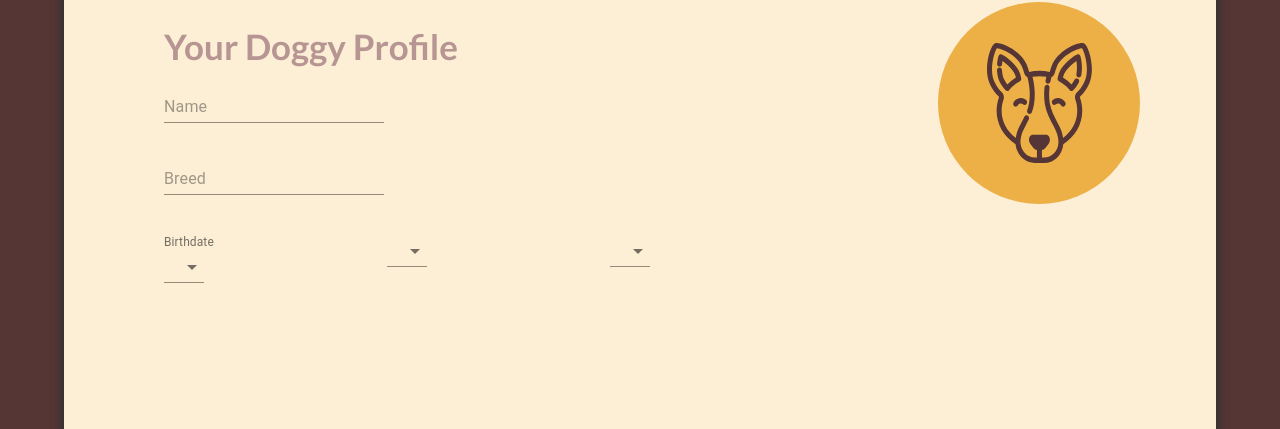
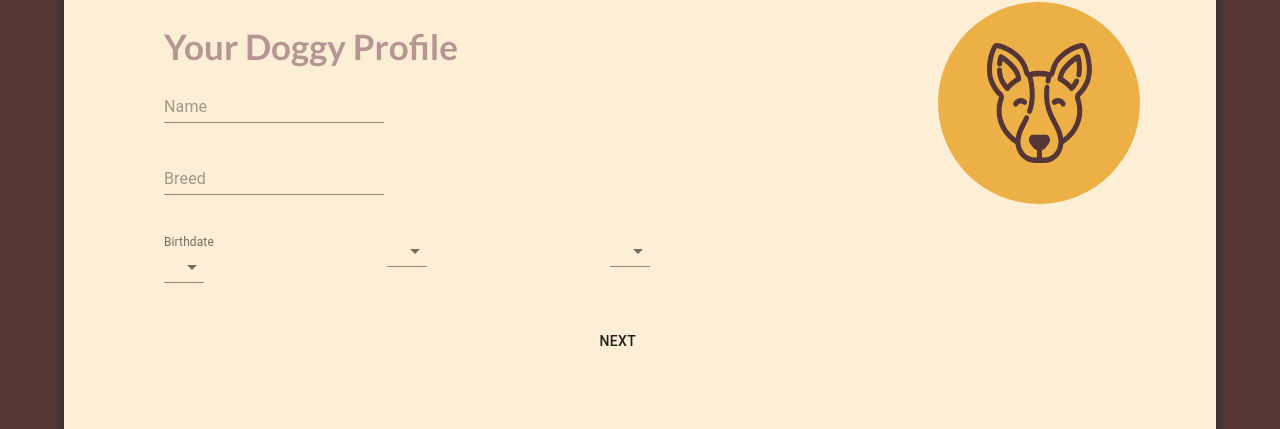
Before and after one commit to susiesko/helloralphie-doggiedata, a React (Create React App) app: page / in a window 1280 px wide. Shown: the part 170-599 px from the top of the page. Built offline with nearby package versions, Linux system fonts and the light colour scheme.

Commit message:
added some css themes and profile badge elements

```diff
--- a/package.json
+++ b/package.json
@@ -5,6 +5,7 @@
   "dependencies": {
     "@material-ui/core": "^4.11.3",
     "@material-ui/icons": "^4.11.2",
+    "@material-ui/styles": "^4.11.3",
     "@material-ui/system": "^4.11.3",
     "@testing-library/jest-dom": "^5.11.9",
     "@testing-library/react": "^11.2.5",
--- a/src/components/Profile/ProfileBadge.js
+++ /dev/null
@@ -1,15 +0,0 @@
-import React from 'react';
-
-import ProfilePic from '../SVGs/ProfilePic';
-
-import classes from './ProfileBadge.module.css';
-
-const ProfileBadge = () => {
-  return (
-    <div className={classes.ProfileBadge}>
-      <ProfilePic/>
-    </div>
-  );
-}
-
-export default ProfileBadge;
--- /dev/null
+++ b/src/components/Profile/ProfileBadge/ProfileBadge.js
@@ -0,0 +1,25 @@
+import React from 'react';
+import { useSelector } from 'react-redux';
+
+import ProfilePic from '../../SVGs/ProfilePic';
+
+import classes from './ProfileBadge.module.css';
+
+const ProfileBadge = () => {
+  const { name, breed, birthdate } = useSelector(state => {
+    return {
+      name: state.profileForm.name,
+      breed: state.profileForm.breed,
+      birthdate: state.profileForm.birthdate
+    }
+  });
+
+  return (
+    <div className={classes.ProfileBadge}>
+      <ProfilePic/>
+
+    </div>
+  );
+}
+
+export default ProfileBadge;
--- a/src/components/Profile/ProfileForm.js
+++ b/src/components/Profile/ProfileForm.js
@@ -1,13 +1,26 @@
 import React from 'react';
+import { useDispatch, useSelector } from 'react-redux';
 import Grid from '@material-ui/core/Grid';
 import TextField from '@material-ui/core/TextField';
+import Button from '@material-ui/core/Button';
+import { makeStyles } from '@material-ui/styles';
 
 import * as actions from '../../store/actions/index';
+import BirthdatePicker from '../DatePicker/BirthdatePicker/BirthdatePicker';
 
-import classes from './ProfileForm.module.css';
+//import classes from './ProfileForm.module.css';
 
-import BirthdatePicker from '../DatePicker/BirthdatePicker/BirthdatePicker';
-import { useDispatch, useSelector } from 'react-redux';
+const useStyles = makeStyles({
+  profileForm: {
+    width: '70%'
+  },
+  grid: {
+    display: 'flex',
+    justifyContent: 'start',
+    direction: 'column',
+    alignItems: 'stretch'
+  }
+});
 
 const ProfileForm = () => {
   const { name, breed, birthdate } = useSelector(state => {
@@ -18,35 +31,43 @@ const ProfileForm = () => {
     }
   });
   const dispatch = useDispatch();
+  const classes = useStyles();
 
   return (
-    <div className={classes.ProfileForm}>
+    <div className={classes.profileForm}>
       <h1>Your Doggy Profile</h1>
-      <Grid container
-        direction="row"
-        justify="center"
-        alignItems="stretch"
+      <Grid
+        container
+        className={classes.grid}
         spacing={5}
       >
-        <Grid container item xs={12} >
+        <Grid container item>
           <TextField
             placeholder="Name"
             value={name}
             onChange={ ev => dispatch(actions.updateProfileField('name', ev.target.value)) }
           />
         </Grid>
-        <Grid container item xs={12} >
+        <Grid container item>
           <TextField
             value={breed}
             placeholder="Breed"
             onChange={ ev => dispatch(actions.updateProfileField('breed', ev.target.value)) }
           />
         </Grid>
-        <Grid container item xs={12}>
+        <Grid container item>
           <BirthdatePicker
             value={birthdate}
             onChange={ val => dispatch(actions.updateProfileField('birthdate', val)) }
           />
+        </Grid>
+        <Grid
+          container
+          item
+          direction="row"
+          justify="flex-end"
+        >
+          <Button className='btn'>Next</Button>
         </Grid>
       </Grid>
     </div>
--- a/src/containers/Profile/Profile.js
+++ b/src/containers/Profile/Profile.js
@@ -1,6 +1,6 @@
 import React from 'react';
 import Grid from '@material-ui/core/Grid';
-import ProfileBadge from '../../components/Profile/ProfileBadge';
+import ProfileBadge from '../../components/Profile/ProfileBadge/ProfileBadge';
 import ProfileForm from '../../components/Profile/ProfileForm';
 
 const Profile = () => {
--- /dev/null
+++ b/src/css/colors.scss
@@ -0,0 +1,6 @@
+$palette-beige: #FCEFD5;
+$palette-gold: #EDB147;
+$palette-orange: #E9765C;
+$palette-mauve: #B69593;
+$palette-dark-brown: #553635;
+$palette-green: #8FB9AF;
--- a/src/css/style.scss
+++ b/src/css/style.scss
@@ -1,4 +1,5 @@
 @import './text.scss';
+@import './themes/default.scss';
 
 html {
   background: #553635;
@@ -30,3 +31,8 @@ code {
 h1 {
   font-size: 175%;
 }
+
+.btn {
+  background: $button-color;
+  color: $button-text-color;
+}
--- /dev/null
+++ b/src/css/themes/default.scss
@@ -0,0 +1,4 @@
+@import '../colors.scss';
+
+$button-color: $palette-dark-brown;
+$button-text-color: $palette-beige;
```
Also changed, not shown: src/components/Profile/ProfileBadge/ProfileDetails/ProfileDetails.js (added, +11 -0 lines), src/components/Profile/ProfileBadge/ProfileBadge.module.css (renamed from src/components/Profile/ProfileBadge.module.css).
